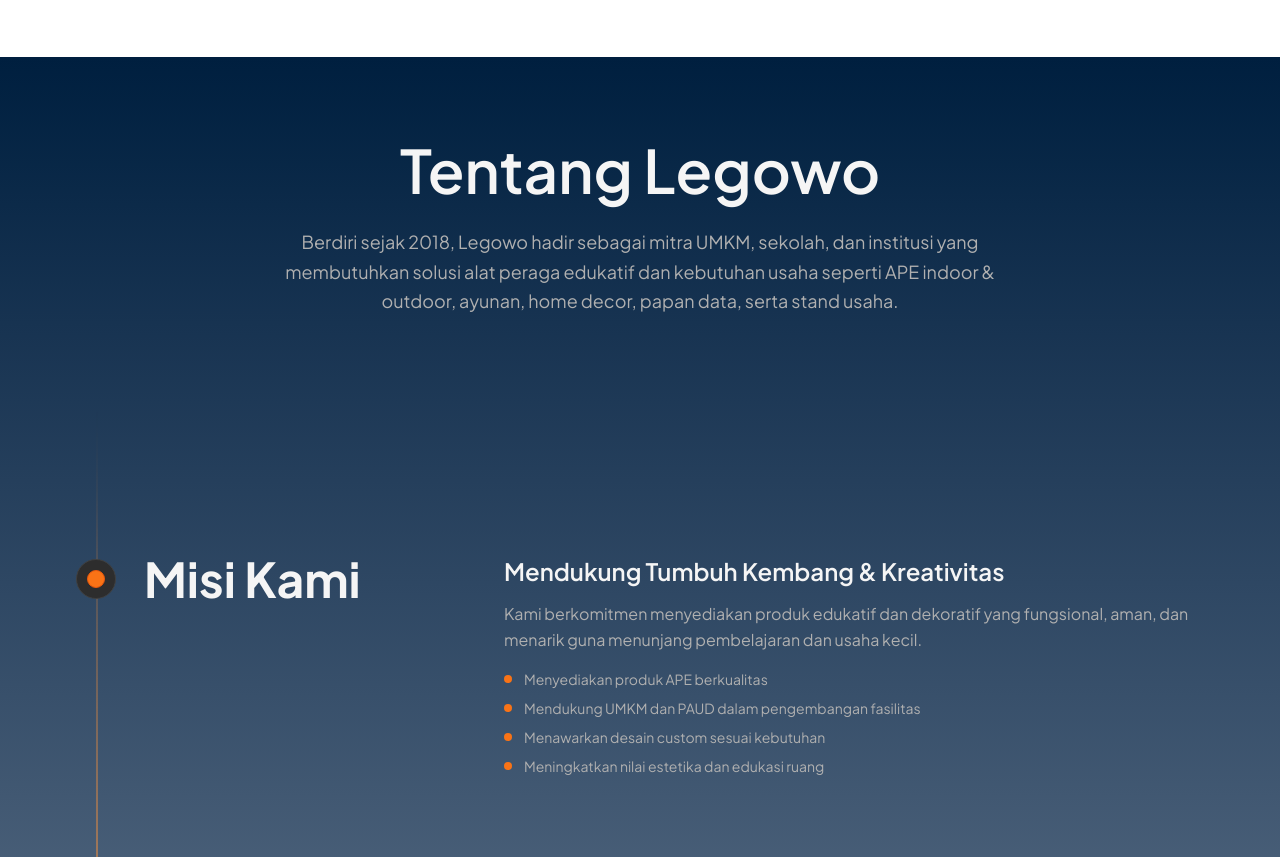
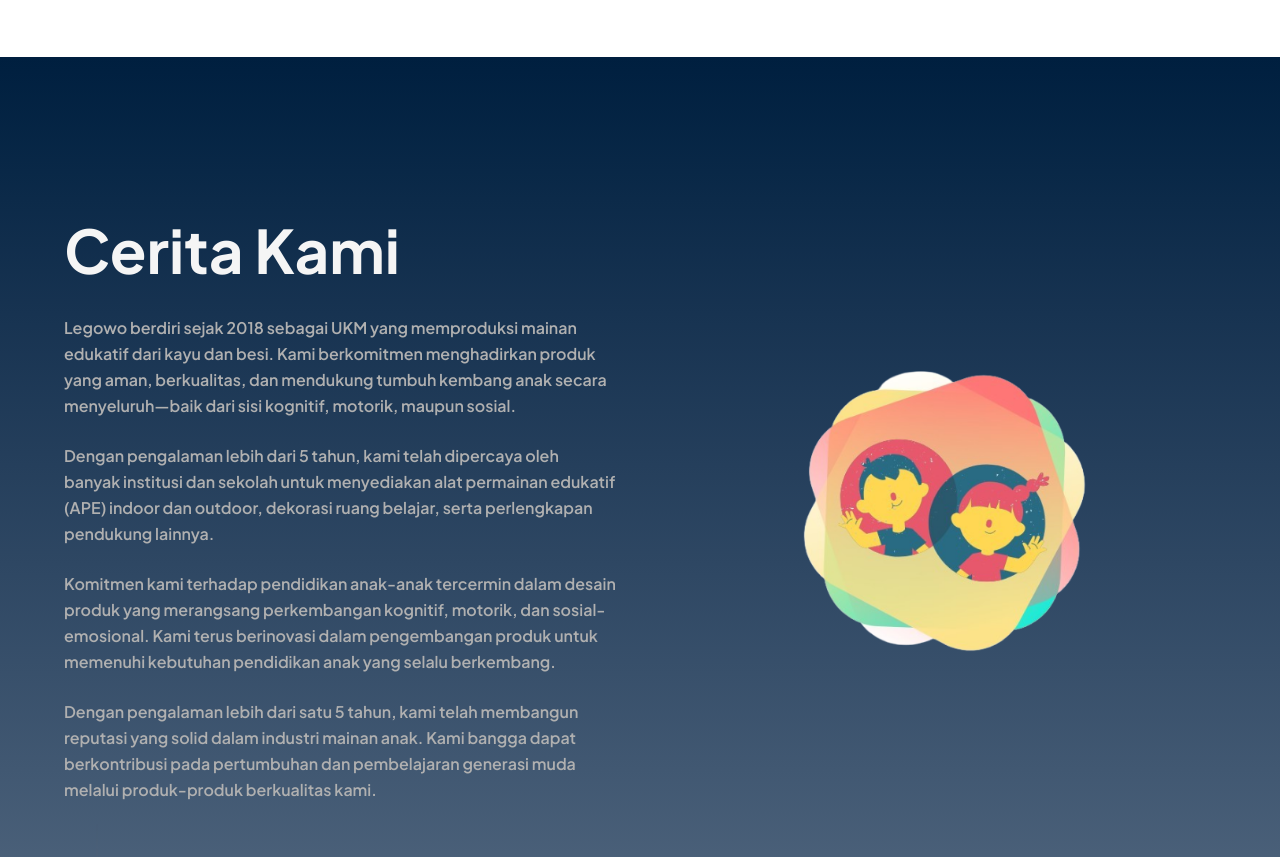
Before and after one commit to iqbalraihanfr/CompanyProfile_UMKM_Legowo, a Next.js app: page / in a window 1280 px wide. Shown: the part 1940-2797 px from the top of the page. Built offline with nearby package versions, Linux system fonts and the light colour scheme.

Commit message:
new about

```diff
--- a/app/page.tsx
+++ b/app/page.tsx
@@ -504,19 +504,43 @@ export default function HomePage() {
         {/* About Section */}
         <section id="about" className="px-6 py-20 bg-gradient-to-b from-[#001f3f] to-white">
           <div className="max-w-6xl mx-auto">
-            <ScrollReveal direction="up" className="text-center mb-20">
+          <ScrollReveal direction="up" delay={0.4} className="mt-20 grid lg:grid-cols-2 gap-12 items-center">
+              <div>
+                <h2 className="text-display-lg font-bold mb-8 text-text-primary">{t.companystory.title0}</h2>
+                <div className="space-y-6 text-body-md  leading-relaxed">
+                  <p className="text-text-secondary font-semibold text-display-s">
+                    {t.companystory.words1}
+                  </p>
+                  <p className="text-text-secondary font-semibold ">
+                    {t.companystory.words2}
+                  </p>
+                  <p className="text-text-secondary font-semibold ">
+                    {t.companystory.words5}
+                  </p>
+                  <p className="text-text-secondary font-semibold ">
+                    {t.companystory.words6}
+                  </p>
+                </div>
+              </div>
+              <div className="rounded-xl p-8 flex items-center justify-center">
+                <img src="/logonavBaru.png" alt="Zyfini Logo" className="h-90 w-auto" />
+              </div>
+
+            </ScrollReveal>
+
+            {/* <ScrollReveal direction="up" className="text-left mb-20">
               <h2 className="text-display-lg font-semibold mb-6 text-text-primary">{t.aboutsec.title}</h2>
-              <p className="text-body-lg text-text-secondary max-w-3xl mx-auto leading-relaxed">
+              <p className="text-body-lg text-left text-text-secondary max-w-3xl leading-relaxed">
                 {t.aboutsec.words}
               </p>
-            </ScrollReveal>
+            </ScrollReveal> */}
 
             <ScrollReveal direction="up" delay={0.3}>
               <Timeline data={timelineData} />
             </ScrollReveal>
 
             {/* Company Story */}
-            <ScrollReveal direction="up" delay={0.4} className="mt-20 grid lg:grid-cols-2 gap-12 items-center">
+            {/* <ScrollReveal direction="up" delay={0.4} className="mt-20 grid lg:grid-cols-2 gap-12 items-center">
               <div>
                 <h3 className="text-display-sm font-semibold mb-8 text-[#001f3f]">{t.companystory.title0}</h3>
                 <div className="space-y-6 text-body-md  leading-relaxed">
@@ -532,7 +556,7 @@ export default function HomePage() {
                 <img src="/logonavBaru.png" alt="Zyfini Logo" className="h-90 w-auto" />
               </div>
 
-            </ScrollReveal>
+            </ScrollReveal> */}
           </div>
         </section>
 
--- a/contexts/language-context.tsx
+++ b/contexts/language-context.tsx
@@ -56,13 +56,15 @@ const translations = {
         },
         aboutsec: {
             title: "About Legowo",
-            words: "Established in 2018, Legowo has been a partner for MSMEs, schools, and institutions in need of educational teaching aids and business essentials such as indoor & outdoor APE, swings, home decor, data boards, and business stands.",
+            words: "Founded in 2018, Zyfini Edukasi is a small business that manufactures and provides educational wooden and metal toys for children. We specialize in the production of various other educational toys, with a primary focus on child safety and development.",
 
         },
         companystory: {
             title0: "Our Story",
             words1: "Founded in 2018, Legowo is a small enterprise (UKM) that manufactures educational toys made of wood and metal. We are committed to providing safe, high-quality products that holistically support children's development—cognitively, motorically, and socially.",
             words2: "With over 5 years of experience, we have gained the trust of many institutions and schools to provide indoor and outdoor educational play equipment (APE), learning space decorations, and other supporting tools.",
+            words5: "Our commitment to children's education is reflected in product designs that stimulate cognitive, motor, and social-emotional development. We continue to innovate in product development to meet the ever-evolving educational needs of children.",
+            words6: "With over 5 years of experience, we have built a solid reputation in the children's toy industry. We are proud to contribute to the growth and learning of the younger generation through our high-quality products.",
 
             title1: "Our Mission",
             words3: "Supporting Growth & Creativity",
@@ -179,12 +181,16 @@ const translations = {
         },
         aboutsec: {
             title: "Tentang Legowo",
-            words: " Berdiri sejak 2018, Legowo hadir sebagai mitra UMKM, sekolah, dan institusi yang membutuhkan solusi alat peraga edukatif dan kebutuhan usaha seperti APE indoor & outdoor, ayunan, home decor, papan data, serta stand usaha.",
+            words: "Didirikan pada tahun 2018, Zyfini Edukasi adalah UKM produsen produk dan penyedia jasa mainan kayu dan besi edukatif untuk anak-anak. Kami mengkhususkan diri dalam pembuatan berbagai mainan edukatif lainnya, dengan fokus utama pada keamanan dan perkembangan anak.",
         },
         companystory: {
             title0: "Cerita Kami",
             words1: " Legowo berdiri sejak 2018 sebagai UKM yang memproduksi mainan edukatif dari kayu dan besi. Kami berkomitmen menghadirkan produk yang aman, berkualitas, dan mendukung tumbuh kembang anak secara menyeluruh—baik dari sisi kognitif, motorik, maupun sosial.",
             words2: "  Dengan pengalaman lebih dari 5 tahun, kami telah dipercaya oleh banyak institusi dan sekolah untuk menyediakan alat permainan edukatif (APE) indoor dan outdoor, dekorasi ruang belajar, serta perlengkapan pendukung lainnya.",
+            words5: "Komitmen kami terhadap pendidikan anak-anak tercermin dalam desain produk yang merangsang perkembangan kognitif, motorik, dan sosial-emosional. Kami terus berinovasi dalam pengembangan produk untuk memenuhi kebutuhan pendidikan anak yang selalu berkembang.",
+            words6: "Dengan pengalaman lebih dari satu 5 tahun, kami telah membangun reputasi yang solid dalam industri mainan anak. Kami bangga dapat berkontribusi pada pertumbuhan dan pembelajaran generasi muda melalui produk-produk berkualitas kami.",
+
+
             title1: "Misi Kami",
             words3: "Mendukung Tumbuh Kembang & Kreativitas",
             words4: "Kami berkomitmen menyediakan produk edukatif dan dekoratif yang fungsional, aman, dan menarik guna menunjang pembelajaran dan usaha kecil.",
```
